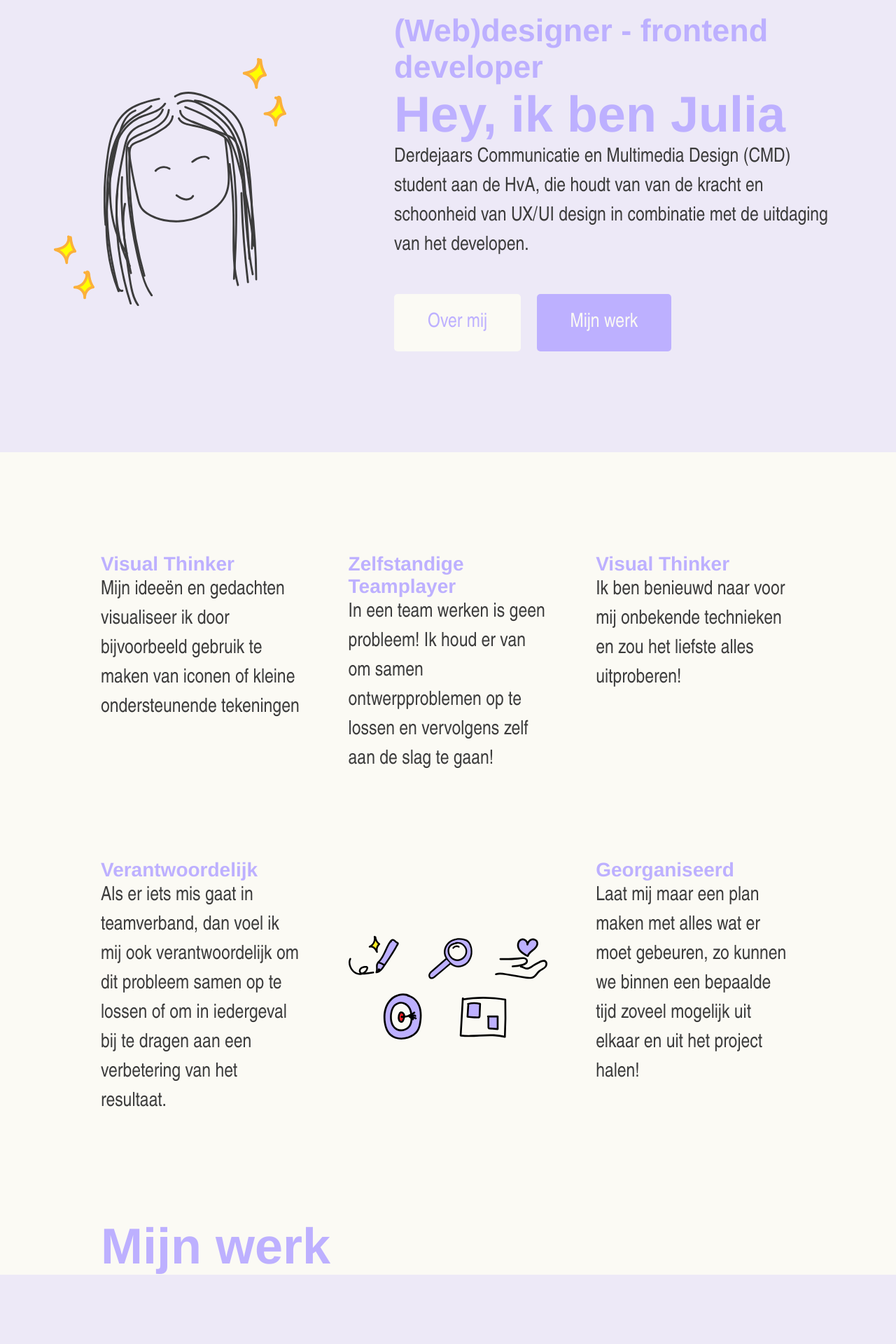
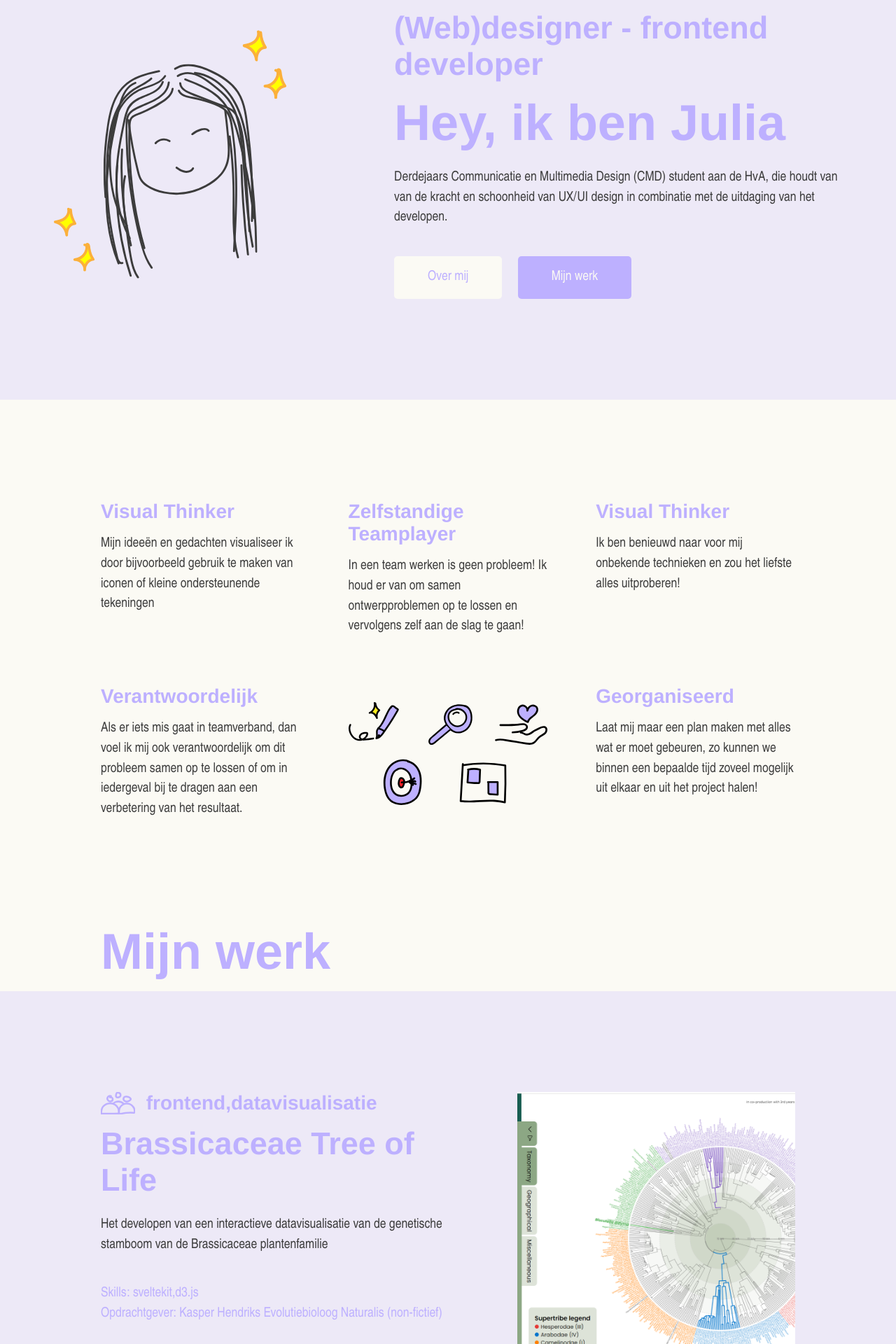
Before and after one commit to Juul03/portfolio, a SvelteKit app: page / in a window 1280 px wide. Shown: the part 220-2140 px from the top of the page at 70% size. Built offline with nearby package versions, Linux system fonts and the light colour scheme; a web font is replaced by a local one.

Commit message:
footer_styling

```diff
--- a/src/components/footer.svelte
+++ b/src/components/footer.svelte
@@ -14,14 +14,55 @@
 		<li>
 			<a href="https://www.linkedin.com/in/julia-hoek-89ba2125a/">
 				Julia Hoek
-                <img src="/img/icons/linkedin.svg" alt="linkedin icon">
+				<img src="/img/icons/linkedin.svg" alt="linkedin icon" />
 			</a>
 		</li>
 		<li>
 			<a href="https://github.com/Juul03">
 				Juul03
-                <img src="/img/icons/github.svg" alt="github icon">
+				<img src="/img/icons/github.svg" alt="github icon" />
 			</a>
 		</li>
 	</ul>
 </footer>
+
+<style lang="scss">
+	footer {
+		display: flex;
+		justify-content: center;
+		flex-wrap: wrap;
+
+        padding: var(--standard-padding-section) 0 var(--standard-padding-section);
+
+		h2,
+		h3 {
+			width: 100%;
+			text-align: center;
+		}
+
+        h3 {
+            order:-1;
+        }
+
+		ul {
+            display:flex;
+            flex-direction:column;
+            gap:2rem;
+			li {
+				display: flex;
+				flex-direction: row;
+                justify-content: left;
+
+				a {
+					display: flex;
+                    align-items:center;
+                    gap:1rem;
+					img {
+						order: -1;
+                        max-width:7.5rem;
+					}
+				}
+			}
+		}
+	}
+</style>
--- a/src/components/header.svelte
+++ b/src/components/header.svelte
@@ -36,7 +36,7 @@
 				}
 
 				li:not(:first-child) {
-					flex-grow: 1;
+					flex-grow: .5;
 				}
 
                 li > a {
--- a/src/components/projects.svelte
+++ b/src/components/projects.svelte
@@ -105,14 +105,20 @@
 
 				h3 {
 					font-size: var(--heading-2-font-size);
+					margin-bottom:1.5rem;
+				}
+
+				p {
+					margin-bottom:var(--standard-padding-between-text);
 				}
 
 				> div:nth-of-type(1) {
 					order: -1;
 
 					display: flex;
-					align-items: center; /* Align items vertically */
-					gap: 1rem; /* Adjust the gap between h4 and img as needed */
+					align-items: center;
+					gap: 1rem;
+					margin-bottom:1rem;
 
 					img {
 						height: 2rem;
@@ -122,7 +128,6 @@
 
 					h4 {
 						font-size: var(--heading-3-font-size);
-						margin: 0; /* Remove default margin */
 					}
 				}
 
--- a/src/routes/+page.svelte
+++ b/src/routes/+page.svelte
@@ -49,10 +49,6 @@
 				order: -1;
 			}
 
-			p {
-				margin-bottom: 3rem;
-			}
-
 			div {
                 display:flex;
                 flex-direction:row;
--- a/static/data/my-work-details.json
+++ b/static/data/my-work-details.json
@@ -41,7 +41,7 @@
 		"project_data_end": "nu",
 		"project_description_short": "Het ontwerpen van het jaarlijkse clubblad van de plaatselijke atletiekvereniging",
 		"project_description_long": "",
-        "project_image_src": "",
+        "project_image_src": "/img/projects/sav/sav-prompt.png",
 		"used_skills": ["Adobe Indesign", "Adobe Illustrator"],
 		"client_name": "Streker Atletiek Vereniging (SAV)",
 		"client_job_function": "",
--- a/static/styles/generalstyles.css
+++ b/static/styles/generalstyles.css
@@ -1,7 +1,7 @@
 :root {
 	--primary-color: #bdb0ff;
-    --primary-color-rgb: 189,176,255;
-    --background-alpha:0.23;
+	--primary-color-rgb: 189, 176, 255;
+	--background-alpha: 0.23;
 	--secundary-color: #fbfaf4;
 	--text-color: #3c3c3c;
 
@@ -11,11 +11,11 @@
 	--heading-2-font-size: 2.8125rem;
 	--heading-3-font-size: 1.75rem;
 
-	--body-tekst-font-size: 1.75rem;
+	--body-tekst-font-size: 1.2rem;
 
-	/* TODO: dont use pixel, just example for now */
 	--standard-padding-section: 9rem;
-    --standard-border-radius-button:5px;
+	--standard-padding-between-text: 2.5rem;
+	--standard-border-radius-button: 5px;
 }
 
 @font-face {
@@ -28,8 +28,8 @@
 	padding: 0;
 	font-family: 'Franklin Gothic Medium', 'Arial Narrow', Arial, sans-serif;
 	font-size: var(--base-font-size);
-    text-decoration:none;
-    list-style:none;
+	text-decoration: none;
+	list-style: none;
 }
 
 @media (max-width: 900px) {
@@ -44,49 +44,63 @@
 }
 
 body {
-    background:var(--secundary-color);
+	background: var(--secundary-color);
 }
 
-h1, h2, h3, h4 {
-    color:var(--primary-color);
+h1,
+h2,
+h3,
+h4 {
+	color: var(--primary-color);
 }
 
 h1 {
 	font-size: var(--heading-1-font-size);
+	margin-bottom:1.5rem;
 }
 
 h2 {
 	font-size: var(--heading-2-font-size);
+	margin-bottom: 1rem;
 }
 
 h3 {
 	font-size: var(--heading-3-font-size);
+	margin-bottom: 1rem;
 }
 
 h4 {
-    font-size: var(--body-tekst-font-size);
+	font-size: var(--body-tekst-font-size);
 }
 
-p, li, a{
+p,
+li,
+a {
 	font-size: var(--body-tekst-font-size);
-    line-height:1.5;
-    color:var(--text-color);
+	line-height: 1.5;
+	color: var(--text-color);
+}
+
+p {
+	max-width: 750px;
 }
 
 a.primary-button {
-    display:inline-block;
-    flex:none;
-    background:var(--primary-color);
-    color:var(--secundary-color);
-    padding:1.25rem 3rem;
-    border-radius: var(--standard-border-radius-button);
+	display: inline-block;
+	flex: none;
+	background: var(--primary-color);
+	color: var(--secundary-color);
+	padding: 1rem 3rem;
+	border-radius: var(--standard-border-radius-button);
+	margin-top: 2.5rem;
 }
 
 a.secundary-button {
-    display:inline-block;
-    flex:none;
-    background:var(--secundary-color);
-    color:var(--primary-color);
-    padding:1.25rem 3rem;
-    border-radius: var(--standard-border-radius-button);
+	display: inline-block;
+	flex: none;
+	background: var(--secundary-color);
+	color: var(--primary-color);
+	padding: 1rem 3rem;
+	border-radius: var(--standard-border-radius-button);
+	margin-top: 2.5rem;
 }
```
Also changed, not shown: static/img/projects/sav/sav-prompt.png (added). Lines whose indentation alone changed are shown as unchanged.
